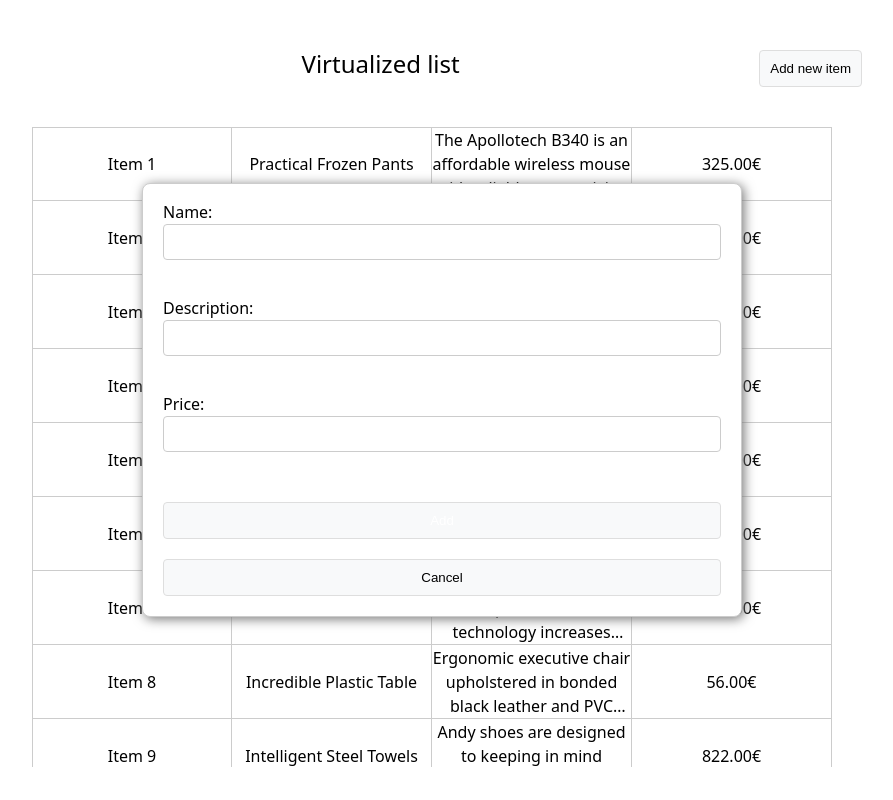
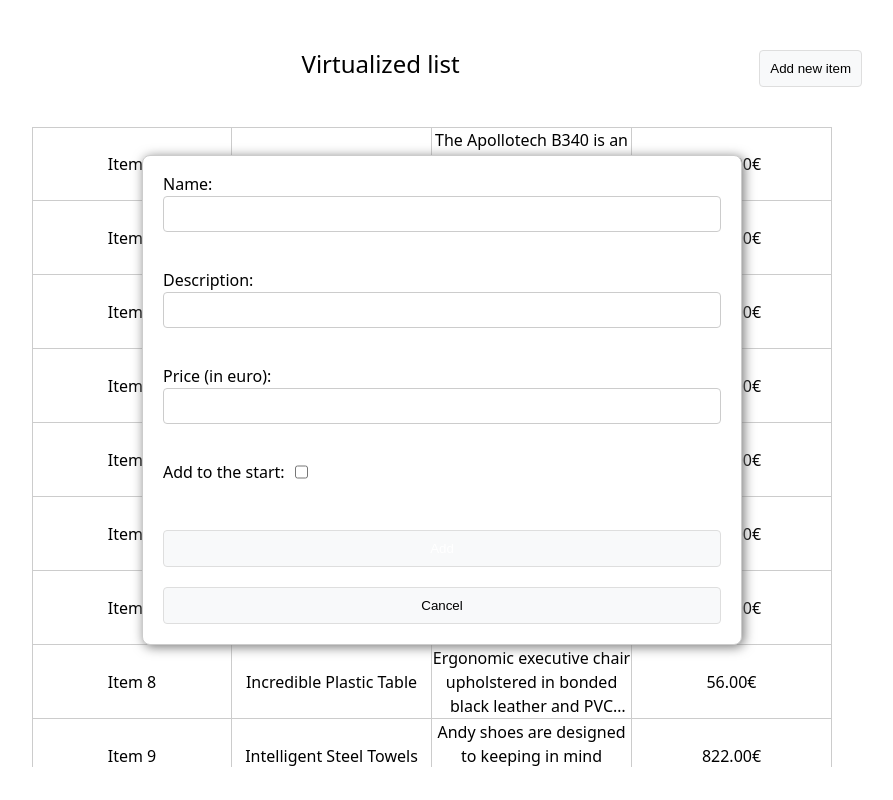
Before and after one commit to panoskouff/react-virtualized-list, a Next.js app: page / in a window 1280 px wide. Both pictures are taken after a click on the button "Add new item". Shown: the whole page, without its empty margins (198-1091 px from the left). Built offline with nearby package versions, Linux system fonts and the light colour scheme.

Commit message:
complete add product to list functionality

```diff
--- a/src/components/AddProductModal/AddProductModal.module.scss
+++ b/src/components/AddProductModal/AddProductModal.module.scss
@@ -24,9 +24,15 @@
   width: 100%;
 }
 
-.fieldSet {
+.fieldSetColumn {
   display: flex;
   flex-direction: column;
+}
+
+.fieldSetRow {
+  display: flex;
+  flex-direction: row;
+  gap: 10px;
 }
 
 .input {
--- a/src/components/AddProductModal/AddProductModal.tsx
+++ b/src/components/AddProductModal/AddProductModal.tsx
@@ -1,26 +1,52 @@
 import { useState } from 'react'
 import styles from './AddProductModal.module.scss'
 import { Button } from '#/components/Button/Button'
+import { ProductRow } from '#/types'
 
 type Props = {
   isOpen: boolean
   setIsOpen: (value: boolean) => void
+  addProduct: (product: ProductRow, addToTheStart: boolean) => void
 }
 
-export const AddProductModal: React.FC<Props> = ({ isOpen, setIsOpen }) => {
+export const AddProductModal: React.FC<Props> = ({
+  isOpen,
+  setIsOpen,
+  addProduct,
+}) => {
   const [newProduct, setNewProduct] = useState<{
     name: string
     description: string
     price: string
   }>({ name: '', description: '', price: '' })
+  const [addToTheStart, setAddToTheStart] = useState<boolean>(false)
 
   const handleChange = (e: React.ChangeEvent<HTMLInputElement>) => {
-    setNewProduct({ ...newProduct, [e.target.name]: e.target.value })
+    const { name, value } = e.target
+
+    if (name === 'name' || name === 'description') {
+      setNewProduct({ ...newProduct, [name]: value })
+    } else if (name === 'price') {
+      if (/^\d*\.?\d*$/.test(value) || value === '') {
+        setNewProduct({ ...newProduct, price: value })
+      }
+    } else if (name === 'addToTheStart') {
+      setAddToTheStart(e.target.checked)
+    }
   }
 
   const handleSubmit = (e: React.FormEvent) => {
     e.preventDefault()
-    console.log(newProduct)
+    const productToAdd: ProductRow = {
+      id: Date.now().toString(),
+      data: [
+        Date.now().toString(),
+        newProduct.name,
+        newProduct.description,
+        `${parseFloat(newProduct.price).toFixed(2)}€`,
+      ],
+    }
+    addProduct(productToAdd, addToTheStart)
     setIsOpen(false)
   }
 
@@ -29,7 +55,7 @@ export const AddProductModal: React.FC<Props> = ({ isOpen, setIsOpen }) => {
   return (
     <dialog className={styles.dialog} open={isOpen} onClose={closeDialog}>
       <form className={styles.form} onSubmit={handleSubmit}>
-        <div className={styles.fieldSet}>
+        <div className={styles.fieldSetColumn}>
           <label htmlFor='name'>Name:</label>
           <input
             className={styles.input}
@@ -41,7 +67,7 @@ export const AddProductModal: React.FC<Props> = ({ isOpen, setIsOpen }) => {
           />
         </div>
         <div className={styles.space} />
-        <div className={styles.fieldSet}>
+        <div className={styles.fieldSetColumn}>
           <label htmlFor='description'>Description:</label>
           <input
             className={styles.input}
@@ -53,14 +79,25 @@ export const AddProductModal: React.FC<Props> = ({ isOpen, setIsOpen }) => {
           />
         </div>
         <div className={styles.space} />
-        <div className={styles.fieldSet}>
-          <label htmlFor='price'>Price:</label>
+        <div className={styles.fieldSetColumn}>
+          <label htmlFor='price'>Price (in euro):</label>
           <input
             className={styles.input}
             type='text'
             id='price'
             name='price'
             value={newProduct.price}
+            onChange={handleChange}
+          />
+        </div>
+        <div className={styles.space} />
+        <div className={styles.fieldSetRow}>
+          <label htmlFor='addToTheStart'>Add to the start:</label>
+          <input
+            type='checkbox'
+            id='addToTheStart'
+            name='addToTheStart'
+            checked={addToTheStart}
             onChange={handleChange}
           />
         </div>
--- a/src/views/ProductList/ProductList.tsx
+++ b/src/views/ProductList/ProductList.tsx
@@ -16,8 +16,12 @@ export function ProductList({ products }: Props) {
   const [isOpen, setIsOpen] = useState(false)
   const openDialog = () => setIsOpen(true)
 
-  const addProduct = (product: ProductRow) => {
-    setProductRows([...productRows, product])
+  const addProduct = (product: ProductRow, addToTheStart: boolean) => {
+    if (addToTheStart) {
+      setProductRows([product, ...productRows])
+    } else {
+      setProductRows([...productRows, product])
+    }
   }
 
   return (
@@ -30,11 +34,15 @@ export function ProductList({ products }: Props) {
         </div>
       </div>
 
-      <AddProductModal isOpen={isOpen} setIsOpen={setIsOpen} />
+      <AddProductModal
+        isOpen={isOpen}
+        setIsOpen={setIsOpen}
+        addProduct={addProduct}
+      />
 
       <div className={styles.centerGrid}>
         <VirtualizedGrid
-          dataRows={products}
+          dataRows={productRows}
           gridWidth={820}
           gridHeight={700}
           cellWidth={200}
```
